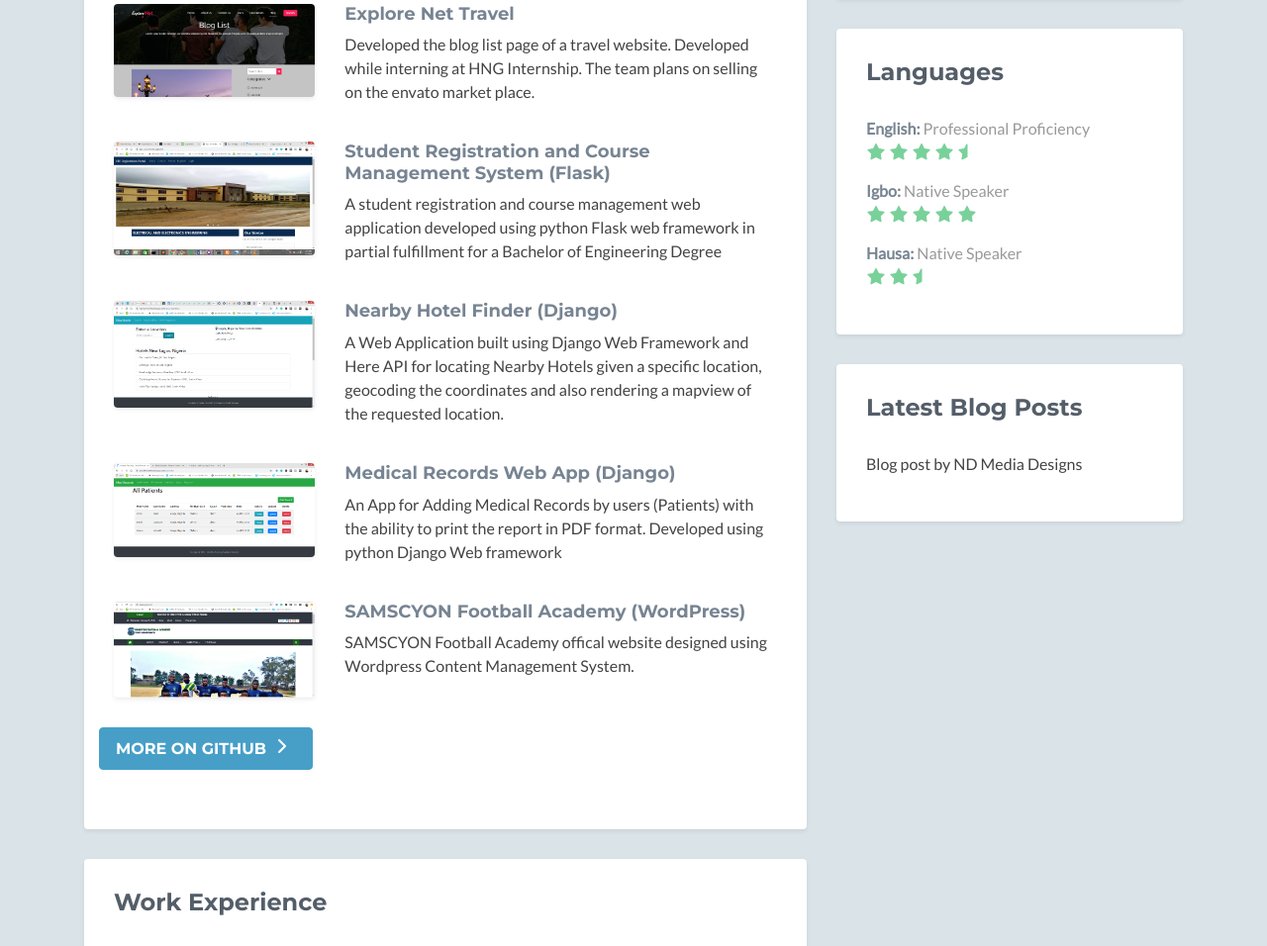
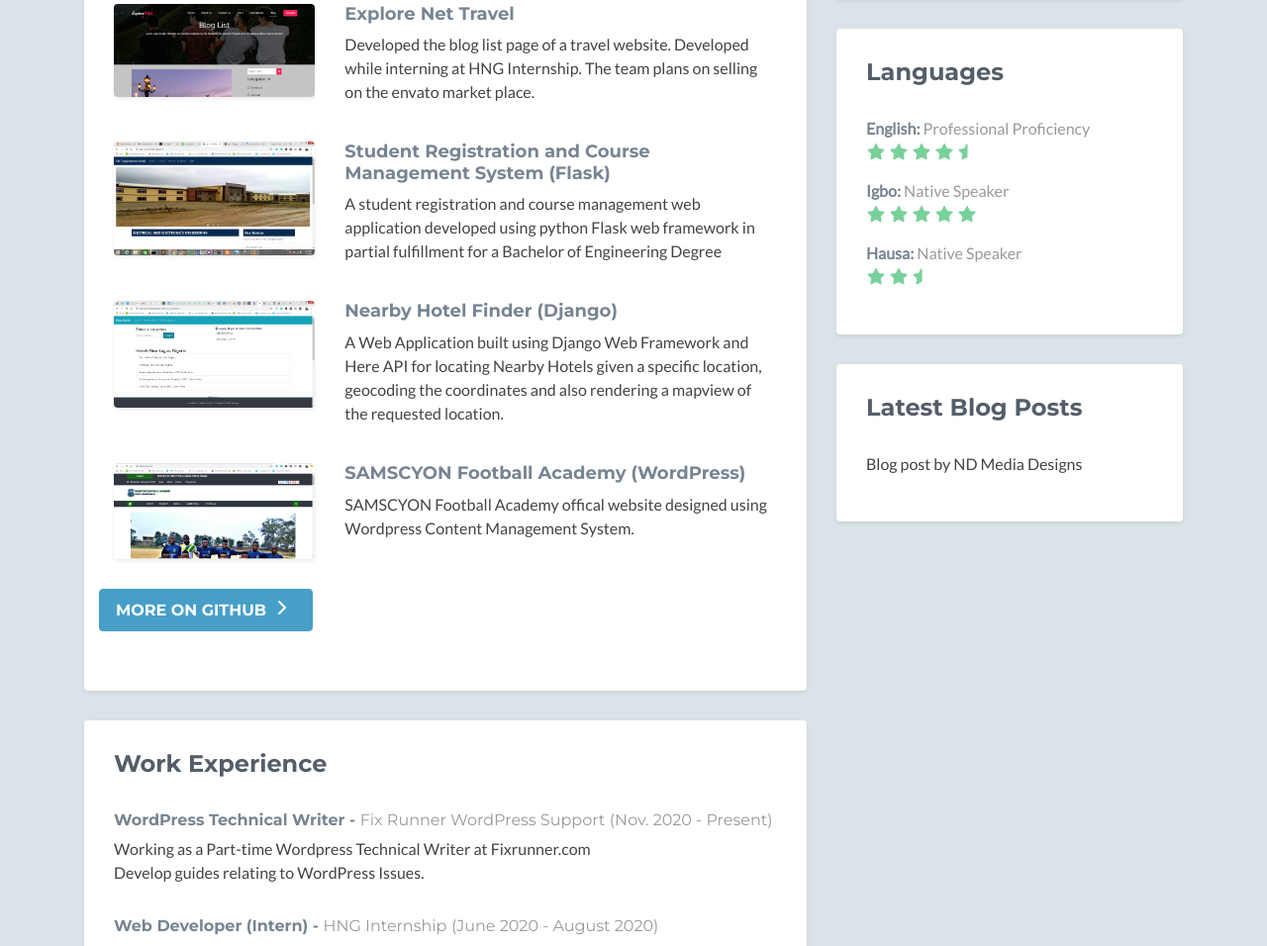
Before and after one commit to gyrationtechs/myPortfolio, a plain HTML site: page index.html in a window 1280 px wide. Shown: the part 1844-2800 px from the top of the page at 99% size. Drawn offline with nearby package versions, Linux system fonts and the light colour scheme; no server answers; some icons are missing.

Commit message:
Updated work experience

```diff
--- a/index.html
+++ b/index.html
@@ -43,7 +43,7 @@
                     <li class="list-inline-item"><a href="https://linkedin.com/in/davidozokoye"><i class="fab fa-linkedin-in"></i></a></li>
                     <li class="list-inline-item"><a href="https://github.com/gyrationtechs"><i class="fab fa-github-alt"></i></a></li>
                     <li class="list-inline-item"><a href="https://instagram.com/nd_ozor"><i class="fab fa-instagram"></i></a></li>
-                    <li class="list-inline-item"><a href="https://gyrationtechs.com.ng"><i class="fab fa-wordpress"></i></a></li>
+<!--                     <li class="list-inline-item"><a href="https://gyrationtechs.com.ng"><i class="fab fa-wordpress"></i></a></li> -->
                 </ul>
             </div><!--//profile-->
             <a class="btn btn-cta-primary float-right" href="mailto:davidozokoye@gmail.com" target="_blank"><i class="fas fa-paper-plane"></i> Contact Me</a>
@@ -167,15 +167,15 @@
                                 </div><!--//desc-->
                             </div><!--//item-->
 
-                             <div class="item row">
+                            <!--  <div class="item row">
                                 <a class="col-md-4 col-12" href="https://ehealth-test.herokuapp.com" target="_blank">
                                 <img class="img-fluid project-image rounded shadow-sm" src="assets/images/projects/project_ehealth.PNG" alt="Medical Records" />
                                 </a>
                                 <div class="desc col-md-8 col-12">
                                     <h3 class="title"><a href="https://ehealth-test.herokuapp.com" target="_blank">Medical Records Web App (Django)</a></h3>
                                     <p class="mb-2">An App for Adding Medical Records by users (Patients) with the ability to print the report in PDF format. Developed using python Django Web framework</p>
-                                </div><!--//desc-->
-                            </div><!--//item-->
+                                </div>//desc-->
+                            <!-- </div>//item -->
 
                             <!-- <div class="item row">
                                 <a class="col-md-4 col-12" href="https://gyrationtechs.com.ng/javascript-tutorial-my-first-javascript-mobile-application-phonegap-build/" target="_blank">
@@ -232,10 +232,13 @@
                     <div class="section-inner shadow-sm rounded">
                         <h2 class="heading">Work Experience</h2>
                         <div class="content">
-                            <!-- <div class="item">
-                                <h3 class="title">Co-Founder &amp; Lead Developer - <span class="place"><a href="https://gyrationtechs.com.ng">GyrationTechs Blog</a></span> <span class="year">(2016 - Present)</span></h3>
-                                <p>Helped build GyrationTechs Blog. Initially launched in 2016 on Blogger.com as a technology blog. In 2020, the website was moved to WordPress and rebranded to sharing Programming, self development, freelancing and software related topics.</p>
-                            </div> --><!--//item-->
+                             <div class="item">
+                                <h3 class="title">WordPress Technical Writer - <span class="place"><a href="https://fixrunner.com">Fix Runner WordPress Support</a></span> <span class="year">(Nov. 2020 - Present)</span></h3>
+                                <p>
+                                    Working as a Part-time Wordpress Technical Writer at Fixrunner.com <br>
+                                    Develop guides relating to WordPress Issues.
+                                </p>
+                            </div><!--//item -->
                             <div class="item">
                                     <h3 class="title">Web Developer (Intern) - <span class="place"><a href="https://hng.tech">HNG Internship</a></span> <span class="year">(June 2020 - August 2020)</span></h3>
                                     <p>Enrolled for a 3 month remote internship program at HNG Internship. Worked with teams as a Frontend Web developer. <br>
@@ -268,7 +271,7 @@
                             </div><!--//item-->
 
                             <div class="item">
-                                <h3 class="title">electronics Engineer (Intern) - <span class="place"><a href="https://nta.ng">NTA Jos</a></span> <span class="year">(Feb 2018 - April 2018)</span></h3>
+                                <h3 class="title">Electronics Engineer (Intern) - <span class="place"><a href="https://nta.ng">NTA Jos</a></span> <span class="year">(Feb 2018 - April 2018)</span></h3>
                                 <p>3 month internship program at the Nigerian Television Authority, Jos. <br>
                                 Worked at the Electronics Department of the Television station.
                                 </p>
```
